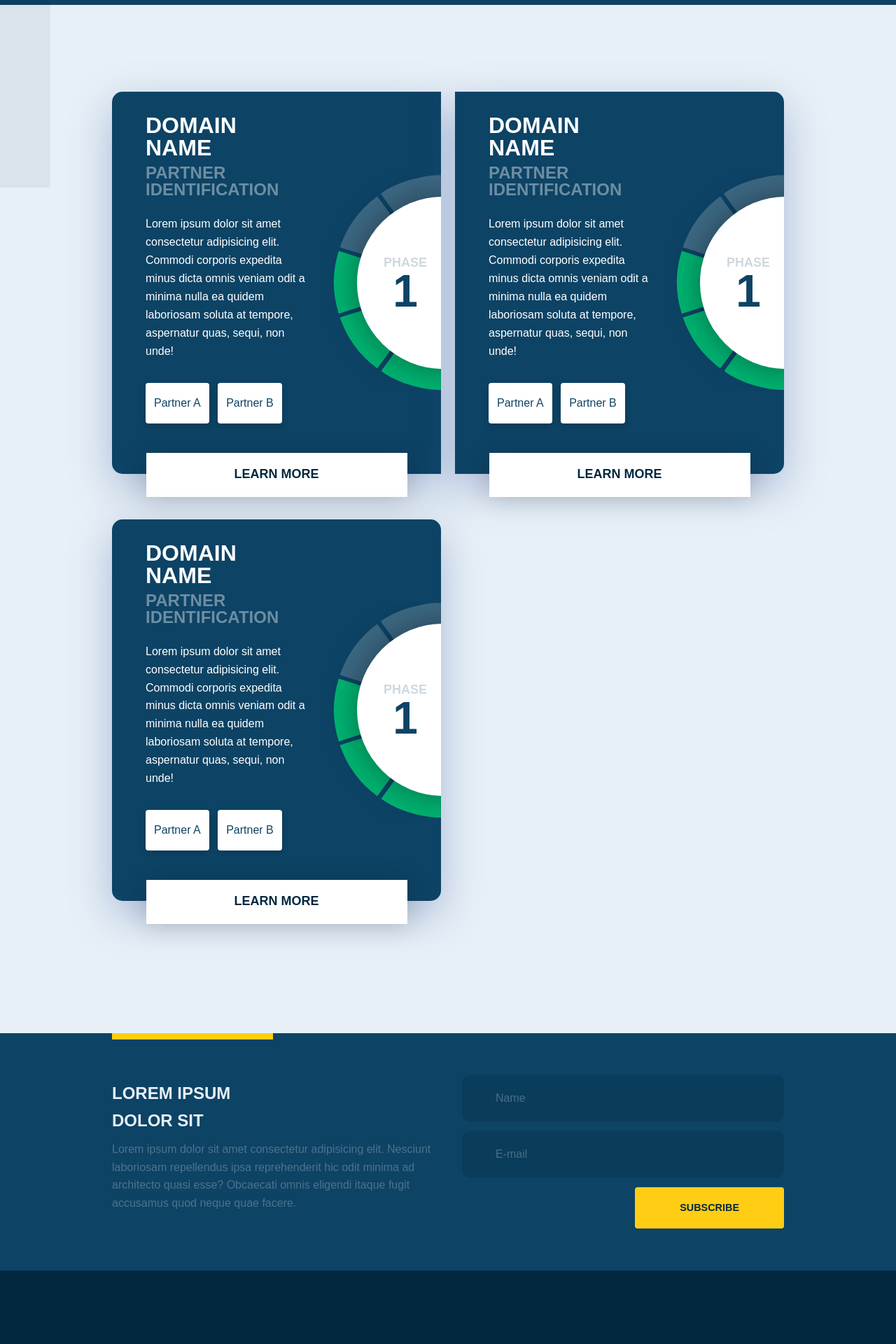
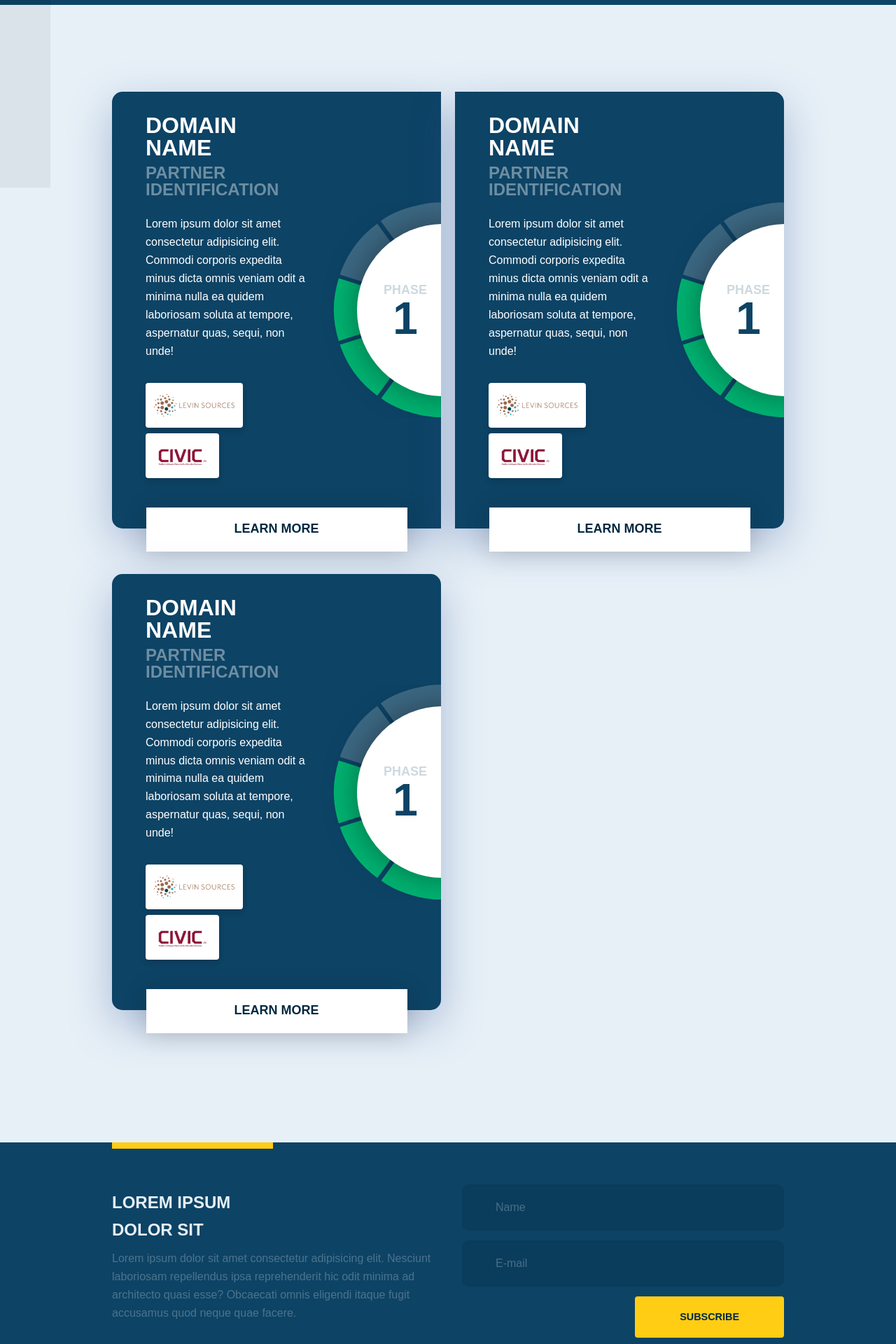
Before and after one commit to ccmdesign/100-questions-components, a Jekyll site: the page built from source/domain-cards.html, in a window 1280 px wide. Shown: the part 632-2552 px from the top of the page at 70% size. Built offline with Jekyll 4.4.1, drawn with Linux system fonts in a browser that asks for light colours; some web fonts are replaced.

Commit message:
:bug: Fix visual tweaks.

```diff
--- a/source/_sass/components/_domain-card.scss
+++ b/source/_sass/components/_domain-card.scss
@@ -4,15 +4,22 @@
     display: grid;
     grid-template-columns: repeat(1, 100%);
     grid-row-gap: 32px;
+    grid-auto-rows: 1fr;
 
     @include breakpoint($large) {
         grid-template-columns: repeat(2, calc(50% - 10px));
         grid-auto-rows: 1fr;
         grid-column-gap: 20px;
     }
+
+    li {
+        display: flex;
+        flex-direction: column;
+    }
 }
 
 .domain-card {
+    flex: 1;
     display: flex;
     flex-direction: row;
     background-color: $colors-dark-blue;
--- a/source/_sass/components/_profile-cards.scss
+++ b/source/_sass/components/_profile-cards.scss
@@ -3,24 +3,10 @@
     padding: 0;
     display: grid;
     grid-row-gap: 48px;
-    grid-template-columns: repeat(1, 100%);
+    grid-template-columns: repeat(auto-fit, 192px);
+    grid-column-gap: 32px;
     grid-auto-rows: 1fr;
-
-    @include breakpoint($small-only) {
-        grid-template-columns: repeat(1, auto);
-    }
-
-    @include breakpoint($medium) {
-        grid-template-columns: repeat(3, auto);
-    }
-
-    @include breakpoint($large) {
-        grid-template-columns: repeat(4, auto);
-    }
-
-    @include breakpoint($x-large) {
-        grid-template-columns: repeat(6, auto);
-    }
+    justify-content: center;
 }
 
 .profile-card {
--- a/source/domain-cards.html
+++ b/source/domain-cards.html
@@ -20,8 +20,8 @@ title: Domain cards
                         </div>
                         <div class="domain-card__partners">
                             <ul class="domain-card-partner-list">
-                                <li>Partner A</li>
-                                <li>Partner B</li>
+                                <li><img src="/images/levin-logo.png" height="32" /></li>
+                                <li><img src="/images/civic-logo.png" height="32"></li>
                             </ul>
                         </div>
                     </div>
@@ -45,8 +45,8 @@ title: Domain cards
                         </div>
                         <div class="domain-card__partners">
                             <ul class="domain-card-partner-list">
-                                <li>Partner A</li>
-                                <li>Partner B</li>
+                                <li><img src="/images/levin-logo.png" height="32" /></li>
+                                <li><img src="/images/civic-logo.png" height="32"></li>
                             </ul>
                         </div>
                     </div>
@@ -70,8 +70,8 @@ title: Domain cards
                         </div>
                         <div class="domain-card__partners">
                             <ul class="domain-card-partner-list">
-                                <li>Partner A</li>
-                                <li>Partner B</li>
+                                <li><img src="/images/levin-logo.png" height="32" /></li>
+                                <li><img src="/images/civic-logo.png" height="32"></li>
                             </ul>
                         </div>
                     </div>
```
Also changed, not shown: source/images/civic-logo.png (added), source/images/levin-logo.png (added), 1 other file.
